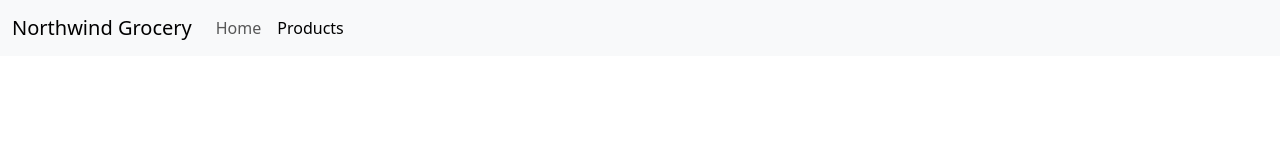
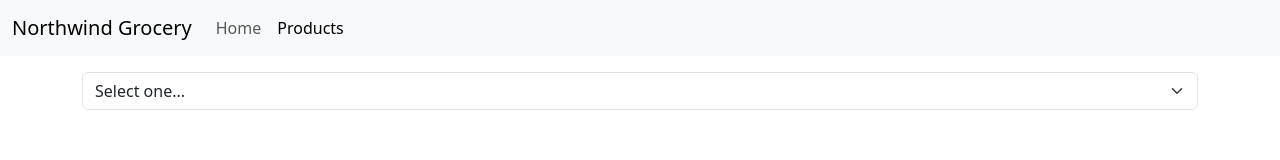
Before and after one commit to icortes/NorthwindGrocery, a plain HTML site: page products.html in a window 1280 px wide. Drawn offline with nearby package versions, Linux system fonts and the light colour scheme.

Commit message:
added dropdown to view products

```diff
--- a/products.html
+++ b/products.html
@@ -37,7 +37,13 @@
       </nav>
     </header>
     <main class="container-md">
-
+      <div class="my-3">
+        <select class="form-select">
+          <option value="selectOne">Select one...</option>
+          <option value="category">Search by category</option>
+          <option value="all">View all</option>
+        </select>
+      </div>
     </main>
     <script
       src="https://cdn.jsdelivr.net/npm/bootstrap@5.3.2/dist/js/bootstrap.bundle.min.js"
```
